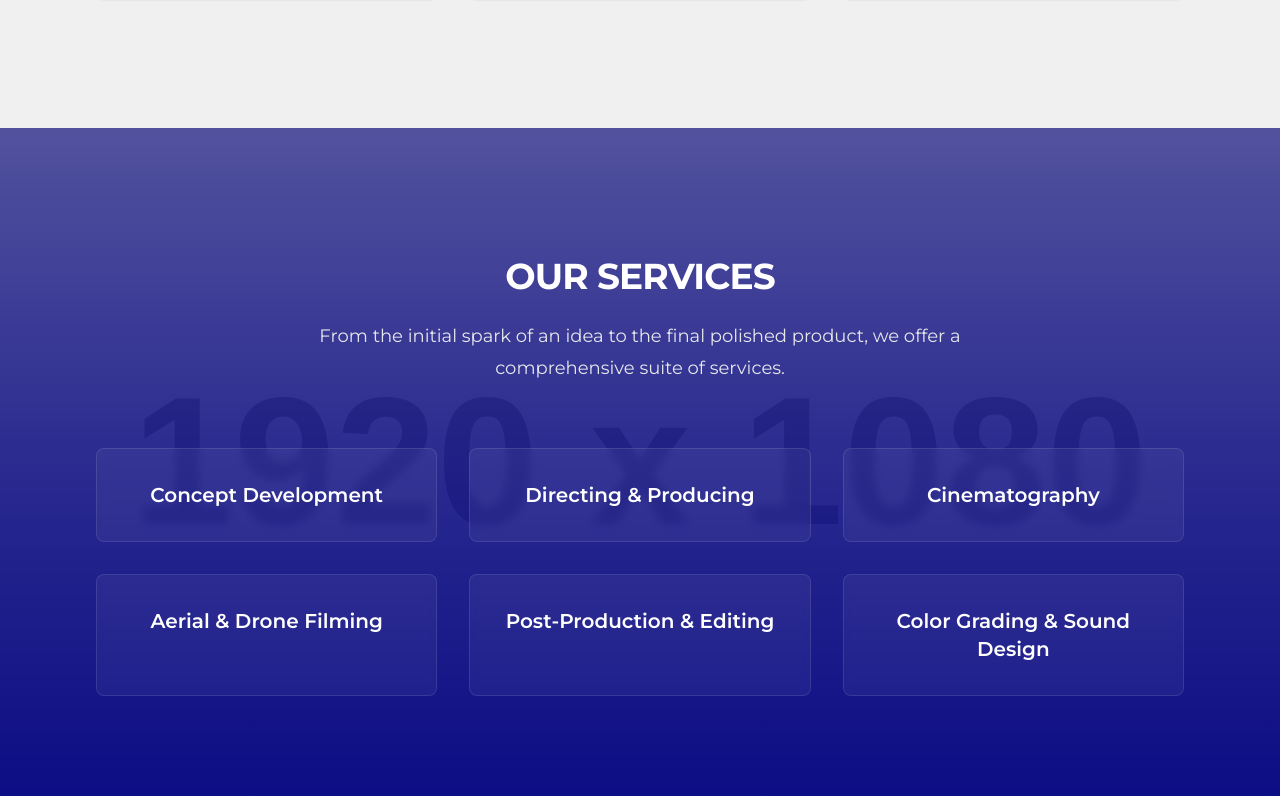
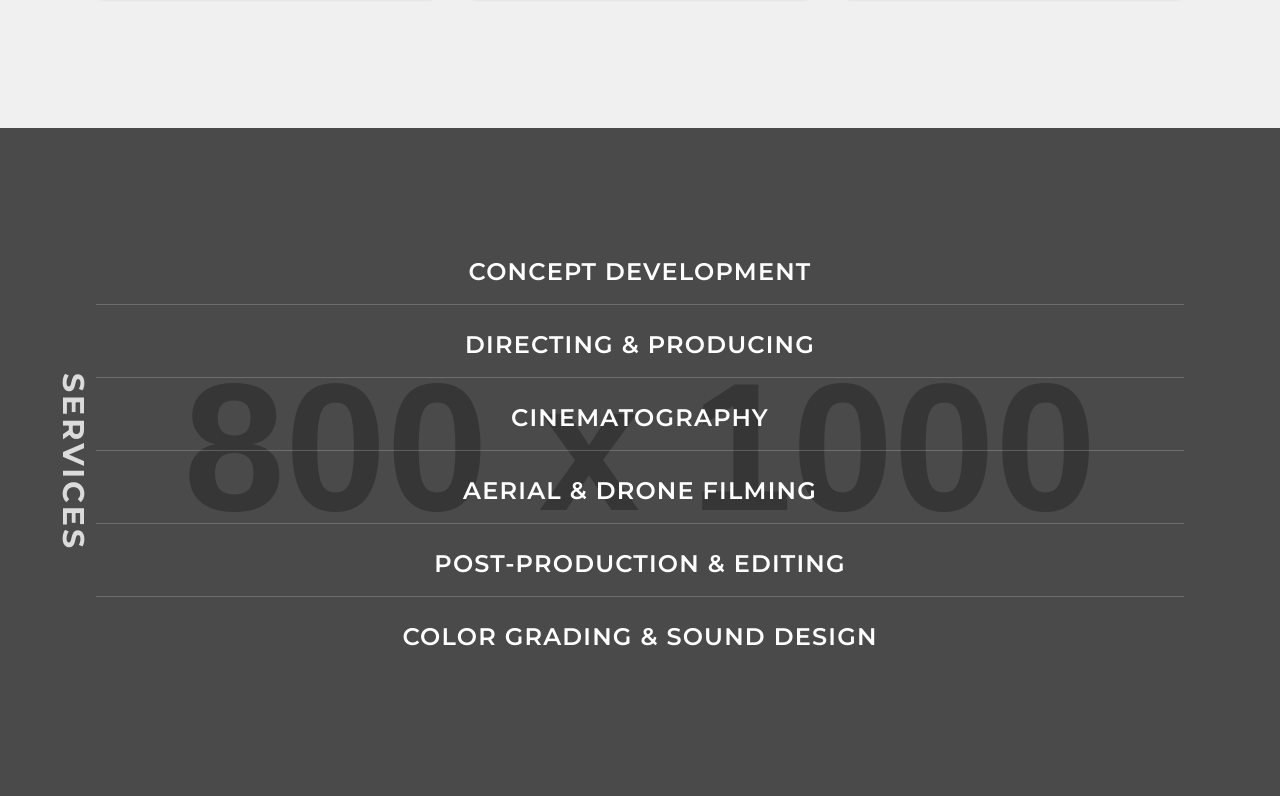
Before and after one commit to ArturoLopMan/harbolADV, a Next.js app: page / in a window 1280 px wide. Shown: the part 2364-3160 px from the top of the page. Built offline with nearby package versions, Linux system fonts and the light colour scheme.

Commit message:
Adapta la sección service overlay siguiendo la siguiente referencia, con

```diff
--- a/src/components/sections/services.tsx
+++ b/src/components/sections/services.tsx
@@ -11,30 +11,40 @@ const services = [
 
 export default function ServicesSection() {
   return (
-    <section id="services" className="relative py-24 sm:py-32">
-      <div className="absolute inset-0">
+    <section id="services" className="relative bg-black text-white py-24 sm:py-32 overflow-hidden">
+      <div className="absolute inset-0 z-0">
         <Image
-          src="https://placehold.co/1920x1080.png"
-          alt="Film directors collaborating on set"
-          data-ai-hint="film director"
+          src="https://placehold.co/800x1000.png"
+          alt="Director portrait one"
+          data-ai-hint="portrait director"
           fill
-          className="object-cover grayscale"
+          className="object-cover object-left opacity-20 grayscale"
         />
-        <div className="absolute inset-0 bg-gradient-to-t from-[#000080]/95 via-[#000080]/80 to-[#000080]/60" />
+      </div>
+      <div className="absolute inset-0 z-0">
+         <Image
+          src="https://placehold.co/800x1000.png"
+          alt="Director portrait two"
+          data-ai-hint="portrait filmmaker"
+          fill
+          className="object-cover object-right opacity-20 grayscale"
+        />
       </div>
 
-      <div className="relative mx-auto max-w-6xl px-6 lg:px-8">
-        <div className="mx-auto max-w-2xl text-center">
-          <h2 className="font-headline text-3xl font-bold uppercase tracking-tight text-white sm:text-4xl">Our Services</h2>
-          <p className="mt-6 text-lg leading-8 text-gray-200">
-            From the initial spark of an idea to the final polished product, we offer a comprehensive suite of services.
-          </p>
+      <div className="relative z-10 mx-auto max-w-6xl px-6 lg:px-8 flex items-center">
+        <div className="absolute left-0 top-1/2 -translate-y-1/2 -translate-x-1/3 sm:-translate-x-1/4">
+          <h2 className="font-headline text-3xl font-bold uppercase tracking-widest text-white/80 [writing-mode:vertical-lr]">
+            Services
+          </h2>
         </div>
-        <div className="mt-16">
-          <ul className="grid grid-cols-1 gap-8 text-center sm:grid-cols-2 lg:grid-cols-3">
+
+        <div className="w-full text-center">
+          <ul className="space-y-6">
             {services.map((service) => (
-              <li key={service} className="rounded-lg border border-white/10 bg-white/5 p-8 backdrop-blur-sm transition-colors duration-300 hover:border-white/20 hover:bg-white/10">
-                <h3 className="font-headline text-xl font-semibold text-white">{service}</h3>
+              <li key={service} className="border-b border-white/20 pb-4 last:border-b-0">
+                <h3 className="font-headline text-2xl font-semibold uppercase tracking-wider text-white transition-colors hover:text-[#FF0000]">
+                  {service}
+                </h3>
               </li>
             ))}
           </ul>
```
